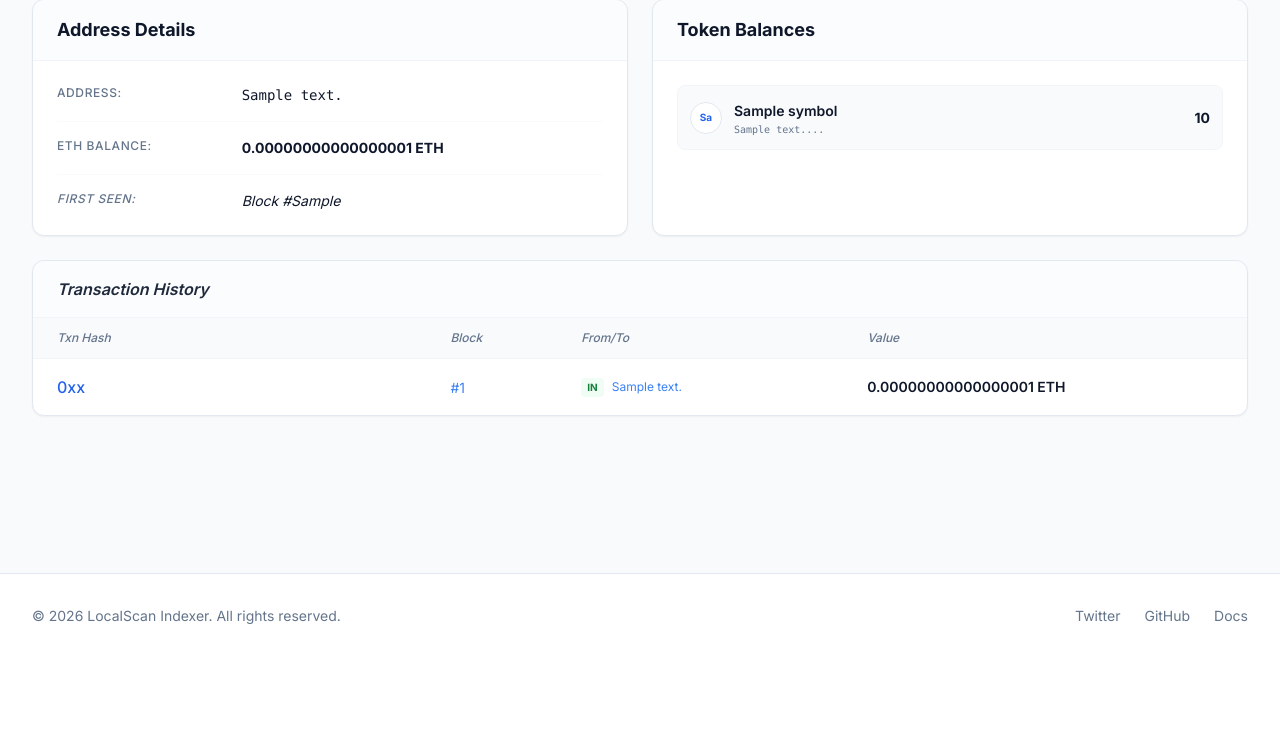
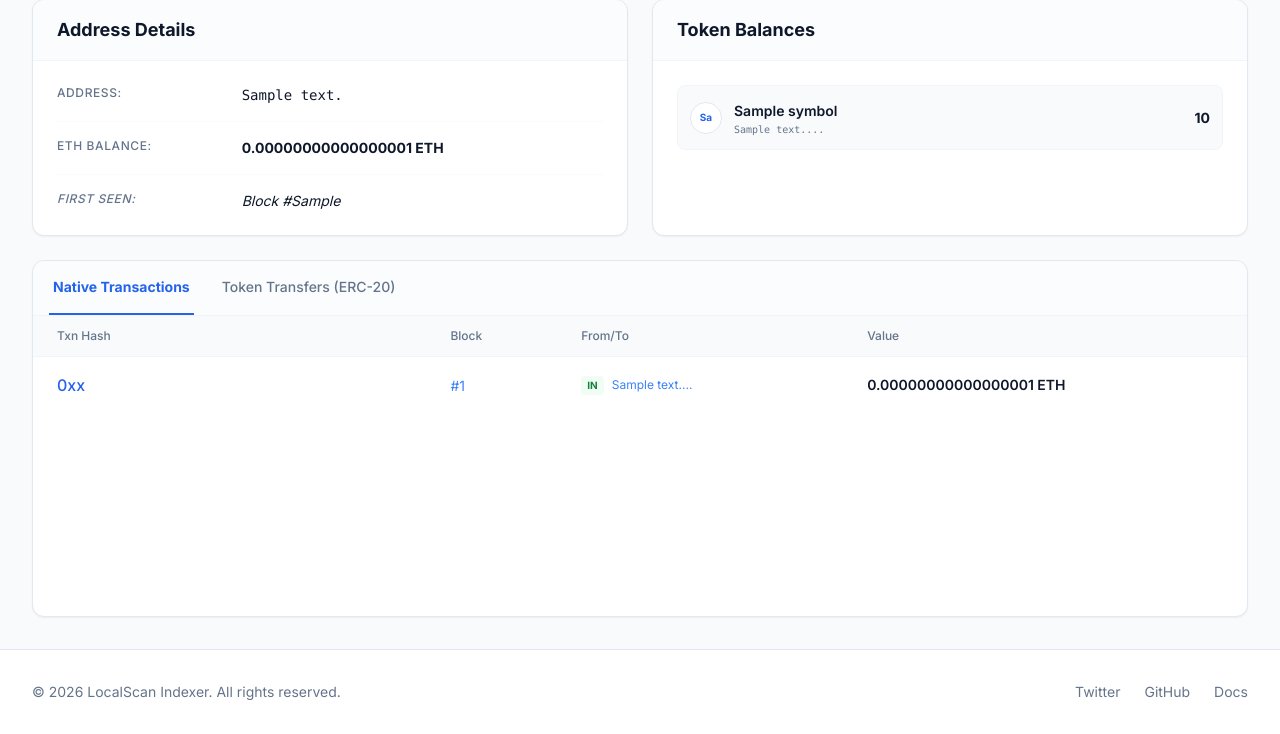
Before and after one commit to rakibhossain72/localscan, a FastAPI app: template app/templates/address.html in a window 1280 px wide. Shown: the part 142-876 px from the top of the page. Before the commit the page ends 766 px from the top, so only its background shows below. Run offline with FastAPI, Linux system fonts and the light colour scheme; the template is opened without the code that fills it: most values are stand-ins (such as "Sample title", 1, 10 or a date in 2020); some libraries are stand-ins or nearby versions.

Commit message:
feat: Display native transactions and ERC-20 token transfers in separate tabs on the address page.

```diff
--- a/app/routes/views.py
+++ b/app/routes/views.py
@@ -268,11 +268,34 @@ async def address_detail(request: Request, address: str, db: Session = Depends(g
     ).order_by(desc(Transaction.block_number), desc(Transaction.tx_index)).limit(20)
     txs = db.execute(tx_stmt).scalars().all()
 
+    # Fetch latest token transfers for this address
+    from app.db.models import TokenTransfer
+    tt_stmt = select(TokenTransfer).where(
+        (TokenTransfer.from_address == checksum_addr) | (TokenTransfer.to_address == checksum_addr)
+    ).order_by(desc(TokenTransfer.block_number), desc(TokenTransfer.id)).limit(20)
+    tts = db.execute(tt_stmt).scalars().all()
+
+    token_txs = []
+    for tt in tts:
+        token_info = db.execute(select(Token).where(Token.address == tt.token_address)).scalar_one_or_none()
+        decimals = token_info.decimals if token_info else 18
+        human = Decimal(int(tt.amount)) / (Decimal(10) ** decimals)
+        token_txs.append({
+            "tx_hash": tt.tx_hash,
+            "block_number": tt.block_number,
+            "token_address": tt.token_address,
+            "token_symbol": token_info.symbol if token_info else "UNK",
+            "from": tt.from_address,
+            "to": tt.to_address,
+            "amount": format(human.normalize(), 'f')
+        })
+
     return templates.TemplateResponse("address.html", {
         "request": request,
         "address": addr_obj,
         "token_balances": token_balances,
-        "transactions": txs
+        "transactions": txs,
+        "token_transfers": token_txs
     })
 
 @router.get("/token/{address}")
--- a/app/templates/address.html
+++ b/app/templates/address.html
@@ -75,19 +75,38 @@
         </div>
     </div>
 
-    <!-- Transaction History -->
+    <!-- Transaction History Card with Tabs -->
     <div class="bg-white rounded-xl shadow-sm border border-slate-200 overflow-hidden">
-        <div class="px-6 py-4 border-b border-slate-100 bg-slate-50/50">
-            <h2 class="font-semibold text-slate-800 italic">Transaction History</h2>
+        <div class="border-b border-slate-100 bg-slate-50/50 px-4">
+            <nav class="flex space-x-6" aria-label="Tabs">
+                <button
+                    onclick="switchTab('native')"
+                    id="tab-native"
+                    class="tab-btn active border-b-2 border-blue-600 py-4 px-1 text-sm font-bold text-blue-600 outline-none"
+                >
+                    Native Transactions
+                </button>
+                <button
+                    onclick="switchTab('tokens')"
+                    id="tab-tokens"
+                    class="tab-btn border-b-2 border-transparent py-4 px-1 text-sm font-medium text-slate-500 hover:text-slate-700 hover:border-slate-300 outline-none"
+                >
+                    Token Transfers (ERC-20)
+                </button>
+            </nav>
         </div>
-        <div class="overflow-x-auto">
+
+        <div class="overflow-x-auto min-h-[300px]">
+            <!-- Native Transactions Tab -->
+            <div id="content-native" class="tab-content block">
+                {% if transactions %}
                 <table class="w-full text-left">
-                <thead class="bg-slate-50 border-b border-slate-100 italic text-slate-500 text-xs">
+                    <thead class="bg-slate-50 border-b border-slate-100 text-slate-500 text-xs">
                         <tr>
-                        <th class="px-6 py-3 font-medium italic">Txn Hash</th>
-                        <th class="px-6 py-3 font-medium italic">Block</th>
-                        <th class="px-6 py-3 font-medium italic">From/To</th>
-                        <th class="px-6 py-3 font-medium italic">Value</th>
+                            <th class="px-6 py-3 font-medium">Txn Hash</th>
+                            <th class="px-6 py-3 font-medium">Block</th>
+                            <th class="px-6 py-3 font-medium">From/To</th>
+                            <th class="px-6 py-3 font-medium">Value</th>
                         </tr>
                     </thead>
                     <tbody class="divide-y divide-slate-100">
@@ -103,12 +122,12 @@
                                 {% if tx.from_address == address.address %}
                                 <div class="flex items-center space-x-2">
                                     <span class="bg-orange-50 text-orange-700 px-1.5 py-0.5 rounded text-[10px] font-bold">OUT</span>
-                                <a href="/address/{{ tx.to_address }}" class="text-blue-500 text-xs truncate block w-24">{{ tx.to_address }}</a>
+                                    <a href="/address/{{ tx.to_address }}" class="text-blue-500 text-xs truncate block w-24">{% if tx.to_address %}{{ tx.to_address[:12] }}...{% else %}Contract Creation{% endif %}</a>
                                 </div>
                                 {% else %}
                                 <div class="flex items-center space-x-2">
                                     <span class="bg-green-50 text-green-700 px-1.5 py-0.5 rounded text-[10px] font-bold">IN</span>
-                                <a href="/address/{{ tx.from_address }}" class="text-blue-500 text-xs truncate block w-24">{{ tx.from_address }}</a>
+                                    <a href="/address/{{ tx.from_address }}" class="text-blue-500 text-xs truncate block w-24">{{ tx.from_address[:12] }}...</a>
                                 </div>
                                 {% endif %}
                             </td>
@@ -117,7 +136,82 @@
                         {% endfor %}
                     </tbody>
                 </table>
+                {% else %}
+                <div class="text-center py-20">
+                    <p class="text-slate-500 text-sm">No native transactions found.</p>
+                </div>
+                {% endif %}
+            </div>
+
+            <!-- Token Transfers Tab -->
+            <div id="content-tokens" class="tab-content hidden">
+                {% if token_transfers %}
+                <table class="w-full text-left">
+                    <thead class="bg-slate-50 border-b border-slate-100 text-slate-500 text-xs">
+                        <tr>
+                            <th class="px-6 py-3 font-medium">Txn Hash</th>
+                            <th class="px-6 py-3 font-medium">Block</th>
+                            <th class="px-6 py-3 font-medium">From/To</th>
+                            <th class="px-6 py-3 font-medium">Amount</th>
+                        </tr>
+                    </thead>
+                    <tbody class="divide-y divide-slate-100">
+                        {% for tt in token_transfers %}
+                        <tr class="hover:bg-slate-50 transition-colors">
+                            <td class="px-6 py-4">
+                                <a href="/tx/0x{{ tt.tx_hash }}" class="text-blue-600 font-medium hover:text-blue-700 block truncate w-32 md:w-48">0x{{ tt.tx_hash }}</a>
+                            </td>
+                            <td class="px-6 py-4">
+                                 <a href="/block/{{ tt.block_number }}" class="text-blue-500 text-sm">#{{ tt.block_number }}</a>
+                            </td>
+                            <td class="px-6 py-4">
+                                {% if tt.from == address.address %}
+                                <div class="flex items-center space-x-2">
+                                    <span class="bg-orange-50 text-orange-700 px-1.5 py-0.5 rounded text-[10px] font-bold">OUT</span>
+                                    <a href="/address/{{ tt.to }}" class="text-blue-500 text-xs truncate block w-24">{{ tt.to[:12] }}...</a>
+                                </div>
+                                {% else %}
+                                <div class="flex items-center space-x-2">
+                                    <span class="bg-green-50 text-green-700 px-1.5 py-0.5 rounded text-[10px] font-bold">IN</span>
+                                    <a href="/address/{{ tt.from }}" class="text-blue-500 text-xs truncate block w-24">{{ tt.from[:12] }}...</a>
+                                </div>
+                                {% endif %}
+                            </td>
+                            <td class="px-6 py-4 font-semibold text-sm">
+                                {{ tt.amount }}
+                                <a href="/token/{{ tt.token_address }}" class="text-blue-500 hover:underline hover:text-blue-700">{{ tt.token_symbol }}</a>
+                            </td>
+                        </tr>
+                        {% endfor %}
+                    </tbody>
+                </table>
+                {% else %}
+                <div class="text-center py-20">
+                    <p class="text-slate-500 text-sm">No token transfers found.</p>
+                </div>
+                {% endif %}
             </div>
         </div>
     </div>
+</div>
+
+<script>
+function switchTab(tab) {
+    // Hide all contents
+    document.querySelectorAll('.tab-content').forEach(c => c.classList.replace('block', 'hidden'));
+    // Show selected content
+    document.getElementById('content-' + tab).classList.replace('hidden', 'block');
+
+    // Reset all buttons
+    document.querySelectorAll('.tab-btn').forEach(b => {
+        b.classList.remove('active', 'border-blue-600', 'text-blue-600', 'font-bold');
+        b.classList.add('border-transparent', 'text-slate-500', 'font-medium');
+    });
+
+    // Set active button
+    const activeBtn = document.getElementById('tab-' + tab);
+    activeBtn.classList.add('active', 'border-blue-600', 'text-blue-600', 'font-bold');
+    activeBtn.classList.remove('border-transparent', 'text-slate-500', 'font-medium');
+}
+</script>
 {% endblock %}
```
Lines whose indentation alone changed are shown as unchanged.
